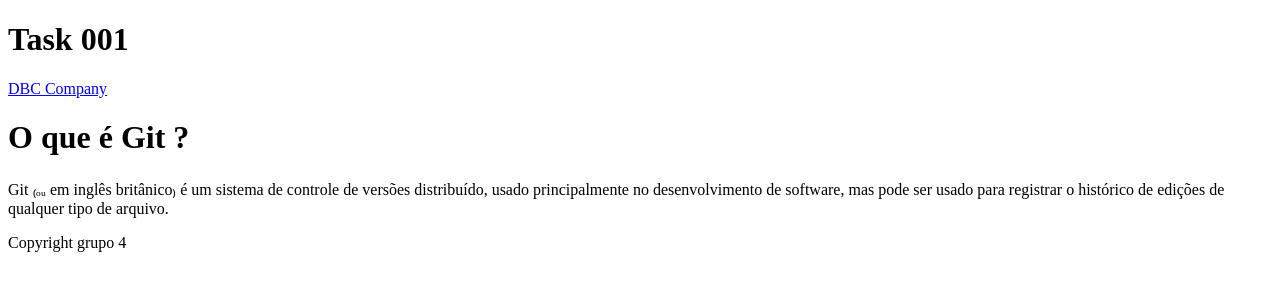
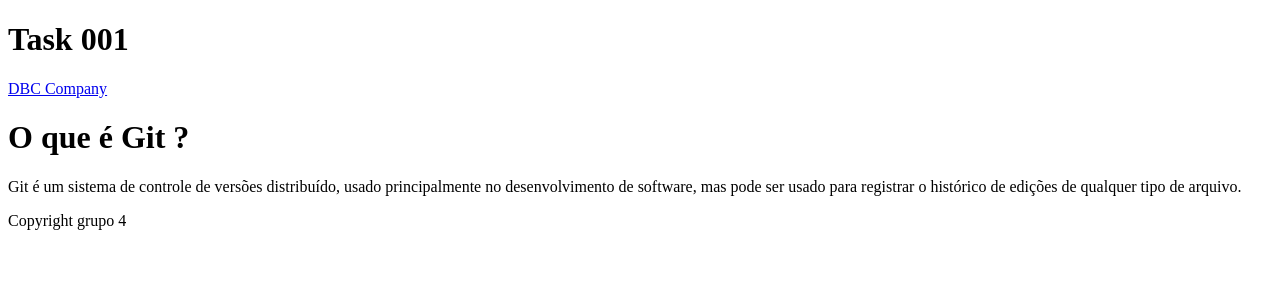
Before and after one commit to Luh-Santos/task001-grupo04, a plain HTML site: page index.html in a window 1280 px wide. Drawn offline with Linux system fonts and the light colour scheme.

Commit message:
Correção da atividade

```diff
--- a/index.html
+++ b/index.html
@@ -10,7 +10,7 @@
     <a href="https://www.dbccompany.com.br/" target="_develop">DBC Company</a>
     <h1> O que é Git ?</h1>
     <p>
-      Git ₍ₒᵤ em inglês britânico₎ é um sistema de controle de versões distribuído, usado principalmente no desenvolvimento de software, mas pode ser usado para registrar o histórico de edições de qualquer tipo de arquivo.
+      Git é um sistema de controle de versões distribuído, usado principalmente no desenvolvimento de software, mas pode ser usado para registrar o histórico de edições de qualquer tipo de arquivo.
     </p>
   </body>
   <footer>
```
